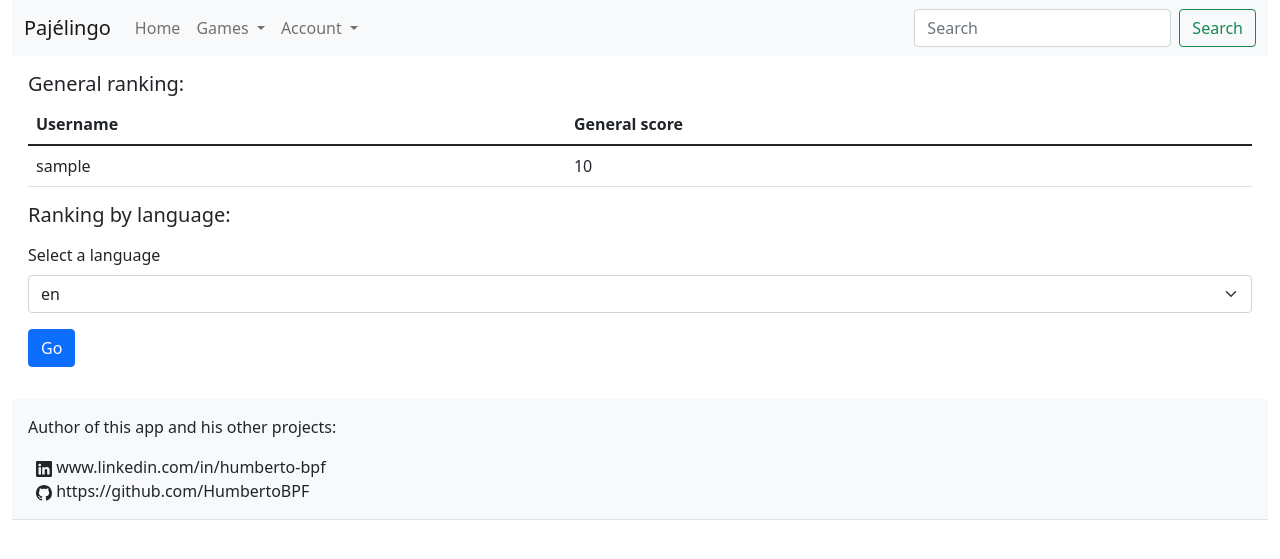
After one commit to HumbertoBPF/Pajelingo, a Django app: page /rankings in a window 1280 px wide. The commit adds this page. Shown: the top 559 px of the page. Run offline with Django 4.2, Linux system fonts and the light colour scheme; tables that the repository leaves empty hold one stand-in row (values such as "Sample post").

Commit message:
Implementing ranking

```diff
--- a/languageschool/templates/base.html
+++ b/languageschool/templates/base.html
@@ -36,6 +36,9 @@
                             </li>
                             <li>
                                 <a class="dropdown-item" href="{% url 'conjugation_game_setup' %}">Conjugation game</a>
+                            </li>
+                            <li>
+                                <a class="dropdown-item" href="{% url 'rankings' %}">Rankings</a>
                             </li>
                         </ul>
                     </li>
--- /dev/null
+++ b/languageschool/templates/games/rankings.html
@@ -0,0 +1,67 @@
+{% extends 'base.html' %}
+{% load static %}
+
+{% block content %}
+
+<section class="mt-3 mx-3">
+
+    <h5>General ranking:</h5>
+
+    <table class="table">
+        <thead>
+          <tr>
+            <th scope="col">Username</th>
+            <th scope="col">General score</th>
+          </tr>
+        </thead>
+        <tbody>
+            {% for general_score in general_scores %}
+            <tr>
+                <td>{{general_score.user__username}}</td>
+                <td>{{general_score.general_score}}</td>
+            </tr>
+            {% endfor %}
+        </tbody>
+    </table>
+
+    <h5>Ranking by language:</h5>
+    <!-- Form to select the language of the ranking -->
+    <form action="{% url 'rankings' %}" method="GET">
+        <label for="selectLanguage" class="form-label mt-2">Select a language</label>
+        <select class="form-select" id="selectLanguage" name = "language" aria-label="Default select example">
+            {% for language in languages %}
+                <option value="{{language.language_name}}">{{language.language_name}}</option>
+            {% endfor %}
+        </select>
+        <button type="submit" class="btn btn-primary my-3">Go</button>
+    </form>
+
+    {% if language %}
+        <h6>{{language}} ranking:</h6>
+        <!-- If there are data to be shown, display the table -->
+        {% if scores_in_language %}
+            <table class="table">
+                <thead>
+                    <tr>
+                    <th scope="col">Username</th>
+                    <th scope="col">General score</th>
+                    </tr>
+                </thead>
+                <tbody>
+                    {% for score_in_language in scores_in_language %}
+                    <tr>
+                        <td>{{score_in_language.user__username}}</td>
+                        <td>{{score_in_language.score}}</td>
+                    </tr>
+                    {% endfor %}
+                </tbody>
+            </table>
+        <!-- If there is not data to be displayed, show the message below -->
+        {% else %}
+            <p>Not enough data.</p>
+        {% endif %}
+    {% endif %}
+
+</section>
+
+{% endblock %}
--- a/languageschool/urls.py
+++ b/languageschool/urls.py
@@ -22,5 +22,6 @@ urlpatterns = [
     path('account/profile', views.account.profile, name = 'account_profile'),
     path('account/update_user', views.account.update_user, name = 'account_update_user'),
     path('account/do_update_user', views.account.do_update_user, name = 'account_do_update_user'),
-    path('account/delete_user', views.account.delete_user, name = 'account_delete_user')
+    path('account/delete_user', views.account.delete_user, name = 'account_delete_user'),
+    path('rankings', views.general.rankings, name = 'rankings')
 ]
--- a/languageschool/views/account.py
+++ b/languageschool/views/account.py
@@ -137,7 +137,7 @@ def do_update_user(request):
             password = request.POST["password"]
             password_confirmation = request.POST["password_confirmation"]
             if is_valid_updated_user_info(request, email, username, password, password_confirmation):
-                # Update information of the user currently logged
+                # Update information of the user currently logged in
                 request.user.email = email
                 request.user.username = username
                 request.user.password = make_password(password)
@@ -149,6 +149,7 @@ def do_update_user(request):
     return update_user(request)
 
 def delete_user(request):
+    # It is important to be sure that the method was POST in order to avoid users to accidentally delete their accounts by merely accessing this endpoint
     if request.method == "POST":
         if request.user.is_authenticated:
             request.user.delete()
--- a/languageschool/views/general.py
+++ b/languageschool/views/general.py
@@ -1,8 +1,8 @@
-from django.shortcuts import render
+from django.shortcuts import get_object_or_404, render
 from django.core.paginator import Paginator
-from languageschool.models import Meaning, Score, Word
+from languageschool.models import Language, Meaning, Score, Word
 from django.db.models.functions import Lower
-
+from django.db.models import Sum
 
 # Create your views here.
 def request_contains(request_with_method, variables_required):
@@ -57,3 +57,19 @@ def search(request):
 def dictionary(request, word_id):
     meanings = Meaning.objects.filter(word = word_id)
     return render(request, 'meaning.html', {'meanings': meanings})
+
+def rankings(request):
+    # Show the sum of the scores in all the games for each user
+    general_scores = Score.objects.values('user__username').annotate(general_score = Sum('score')).order_by('-general_score')
+    # List of languages for the select field
+    languages = Language.objects.all()
+    scores_dict = {'general_scores': general_scores, 'languages': languages}
+    # If some language was specified, add the ranking associated with this language
+    if request.method == "GET":
+        if request_contains(request.GET, ["language"]):
+            language_name = request.GET["language"]
+            language = get_object_or_404(Language, language_name = language_name)
+            scores_in_language = Score.objects.filter(language = language).values('user__username').annotate(score = Sum('score')).order_by('-score')
+            scores_dict['scores_in_language'] = scores_in_language
+            scores_dict['language'] = language
+    return render(request, 'games/rankings.html', scores_dict)
```
Also changed, not shown: languageschool/templates/account/profile.html (+5 -3 lines).
